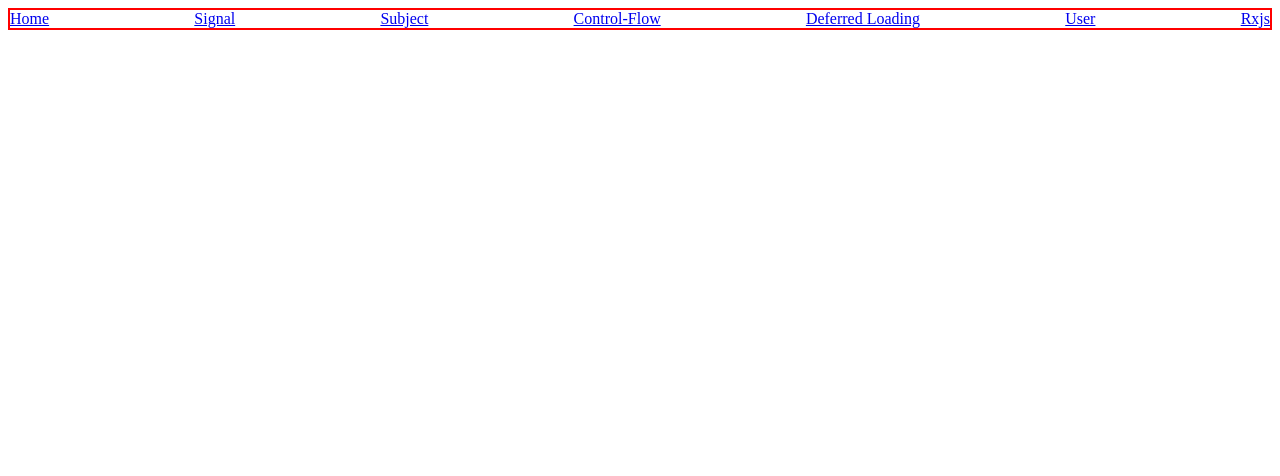
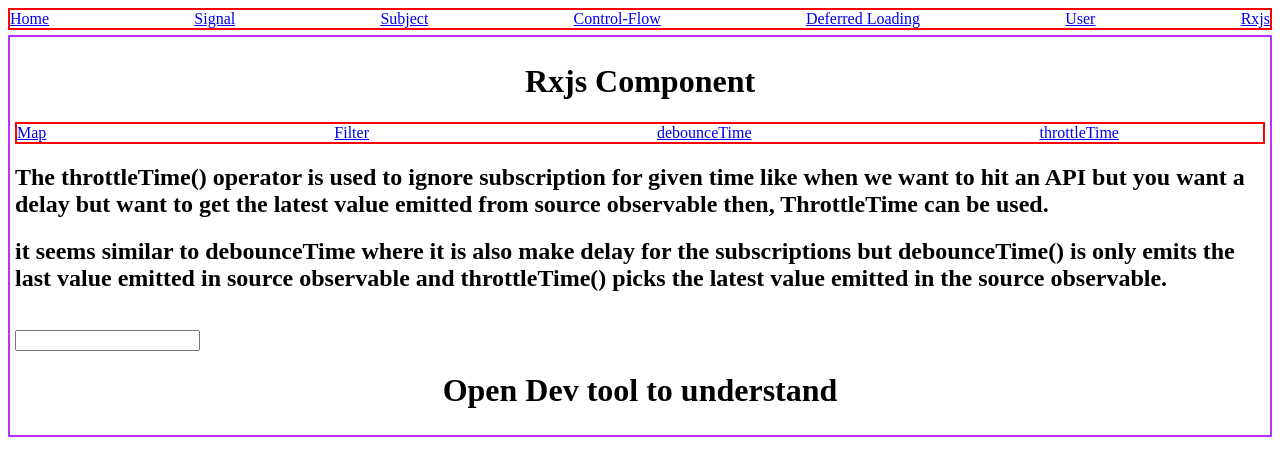
Before and after one commit to shailendrakumarsaini/ng_version_17, an Angular app: page /rxjs/throttle-time in a window 1280 px wide. Before the commit this address led to /. Shown: the top 476 px of the page. Built offline with nearby package versions, Linux system fonts and the light colour scheme.

Commit message:
feat: rxjs throttleTime operator

```diff
--- a/src/app/app.routes.ts
+++ b/src/app/app.routes.ts
@@ -2,6 +2,7 @@ import { Routes } from '@angular/router';
 import { MapComponent } from './rxjs/map/map.component';
 import { FilterComponent } from './rxjs/filter/filter.component';
 import { DebounceTimeComponent } from './rxjs/debounce-time/debounce-time.component';
+import { ThrottleTimeComponent } from './rxjs/throttle-time/throttle-time.component';
 
 export const routes: Routes = [
     { path: 'signal', loadComponent: () => import('./signal/signal.component').then(c => c.SignalComponent) },
@@ -24,7 +25,8 @@ export const routes: Routes = [
             { path: '', redirectTo: 'map', pathMatch: 'full' },
             { path: 'map', component: MapComponent },
             { path: 'filter', component : FilterComponent },
-            { path: 'debounce-time', component : DebounceTimeComponent }
+            { path: 'debounce-time', component : DebounceTimeComponent },
+            { path: 'throttle-time', component : ThrottleTimeComponent }
         ]
     }
 ];
--- a/src/app/rxjs/rxjs.component.html
+++ b/src/app/rxjs/rxjs.component.html
@@ -4,6 +4,7 @@
         <a [routerLink]="'map'"> Map</a><br>
         <a [routerLink]="'filter'"> Filter</a><br>
         <a [routerLink]="'debounce-time'"> debounceTime</a><br>
+        <a [routerLink]="'throttle-time'"> throttleTime</a><br>
     </nav>
     <router-outlet></router-outlet>
     <h1>Open Dev tool to understand</h1>
--- /dev/null
+++ b/src/app/rxjs/throttle-time/throttle-time.component.html
@@ -0,0 +1,8 @@
+<h2>The throttleTime() operator is used to ignore subscription for given time like when we want to hit an API but you
+    want a delay but want to get the latest value emitted from source observable then, ThrottleTime can be used.
+</h2>
+<h2>it
+    seems similar to debounceTime where it is also make delay for the subscriptions but debounceTime() is only emits the
+    last value emitted in source observable and throttleTime() picks the latest value emitted in the source observable.
+</h2><br>
+<input type="text" id="query">
--- /dev/null
+++ b/src/app/rxjs/throttle-time/throttle-time.component.ts
@@ -0,0 +1,24 @@
+import { Component } from '@angular/core';
+import { pipe, fromEvent, throttleTime } from 'rxjs';
+
+@Component({
+  selector: 'app-throttle-time',
+  standalone: true,
+  imports: [],
+  templateUrl: './throttle-time.component.html',
+  styleUrl: './throttle-time.component.scss'
+})
+export class ThrottleTimeComponent {
+
+
+  constructor(){
+    console.clear();
+  }
+
+  ngOnInit(){
+    let element : any = document.getElementById('query');
+    fromEvent(element, 'input').pipe(throttleTime(1000)).subscribe((res:any) =>{
+      console.log(res['srcElement']['value']);
+    });
+  }
+}
```
Also changed, not shown: src/app/rxjs/throttle-time/throttle-time.component.scss (added), 1 other file (tests, documents, lock files or other folders).
